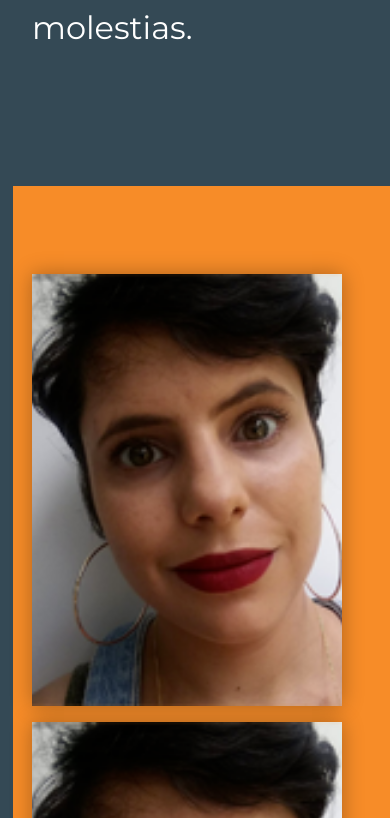
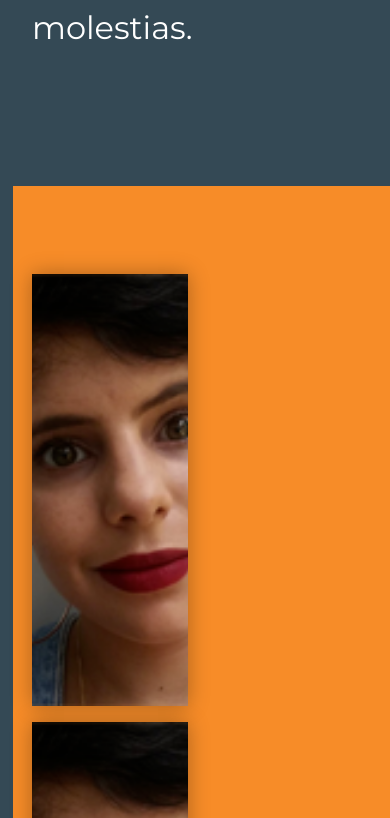
Before and after one commit to Melleprunelle/rennes-des-bars, a plain HTML site: page index.html in a window 390 px wide. Shown: the part 5352-6170 px from the top of the page. Drawn offline with Linux system fonts and the light colour scheme.

Commit message:
ajustement

```diff
--- a/assets/css/responsive.css
+++ b/assets/css/responsive.css
@@ -262,7 +262,7 @@
     }
 
     .section3 .team-item {
-        width: 27rem;
+        width: 48%;
         height: 27rem;
         z-index: 1;
     }
```
